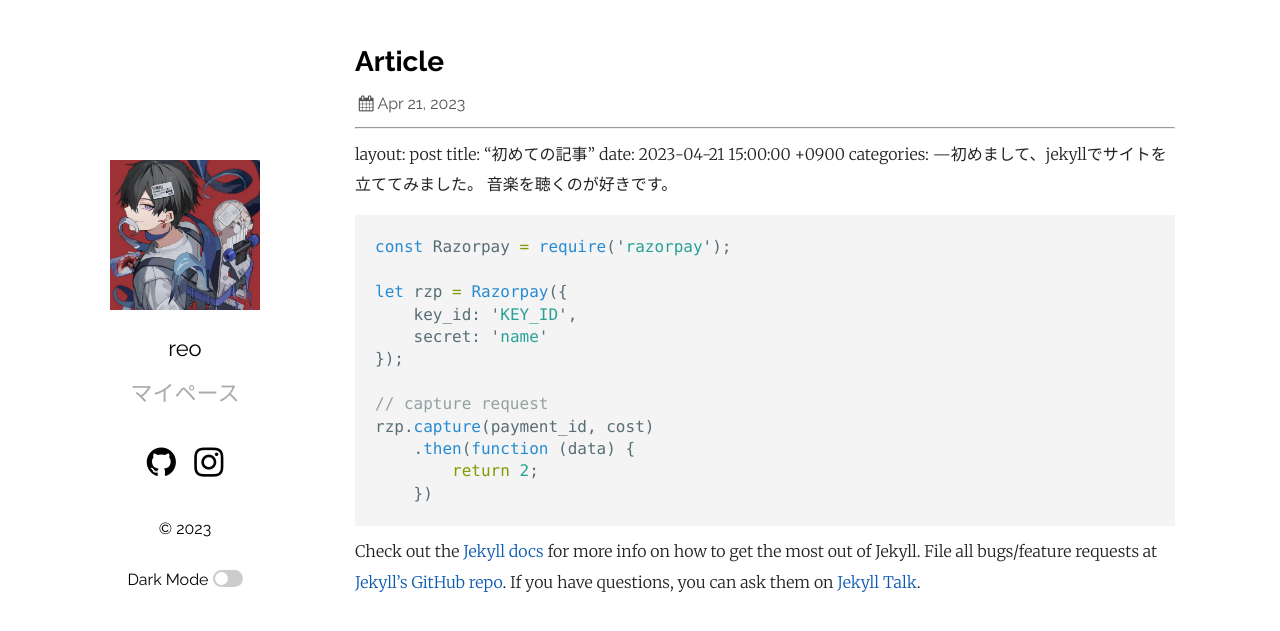
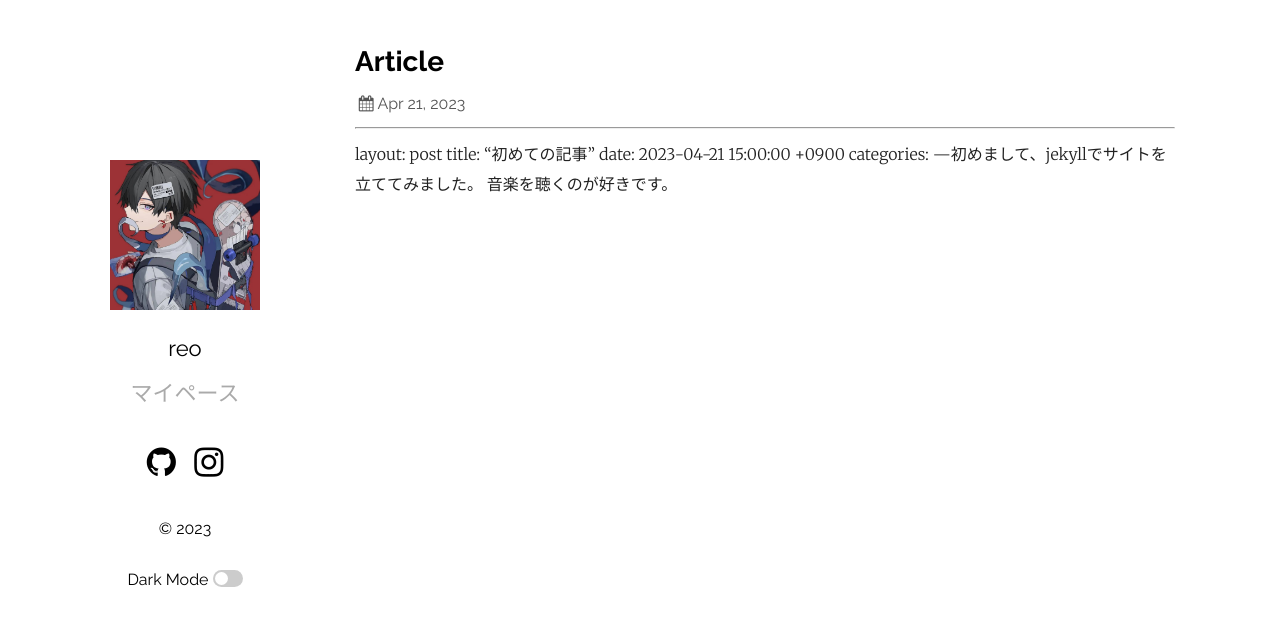
Before and after one commit to kouki3746/kouki3746.github.io, a Jekyll site: the page built from _posts/2023-04-21-article.markdown, in a window 1280 px wide. Shown: the top 631 px of the page. Built offline with Jekyll 4.4.1, drawn with Linux system fonts in a browser that asks for light colours; our own code applies the rules of GitHub Pages for plain Markdown files.

Commit message:
いろいろ削除

````diff
--- a/_posts/2023-04-21-article.markdown
+++ b/_posts/2023-04-21-article.markdown
@@ -5,24 +5,3 @@
 categories:
 ---初めまして、jekyllでサイトを立ててみました。
 音楽を聴くのが好きです。
-
-```javascript
-const Razorpay = require('razorpay');
-
-let rzp = Razorpay({
-	key_id: 'KEY_ID',
-	secret: 'name'
-});
-
-// capture request
-rzp.capture(payment_id, cost)
-	.then(function (data) {
-		return 2;
-	})
-```
-
-Check out the [Jekyll docs][jekyll-docs] for more info on how to get the most out of Jekyll. File all bugs/feature requests at [Jekyll’s GitHub repo][jekyll-gh]. If you have questions, you can ask them on [Jekyll Talk][jekyll-talk].
-
-[jekyll-docs]: https://jekyllrb.com/docs/home
-[jekyll-gh]:   https://github.com/jekyll/jekyll
-[jekyll-talk]: https://talk.jekyllrb.com/
````
